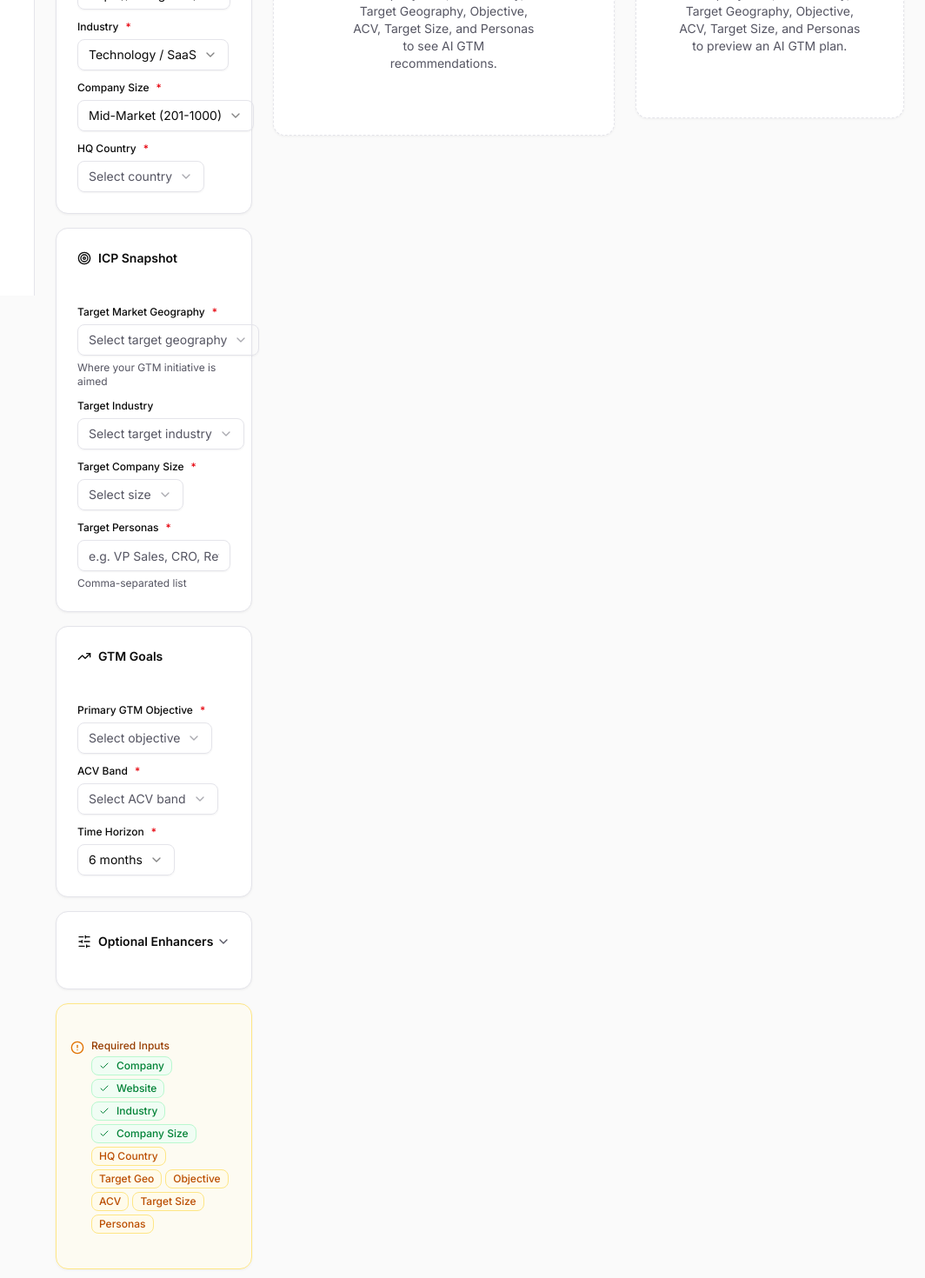
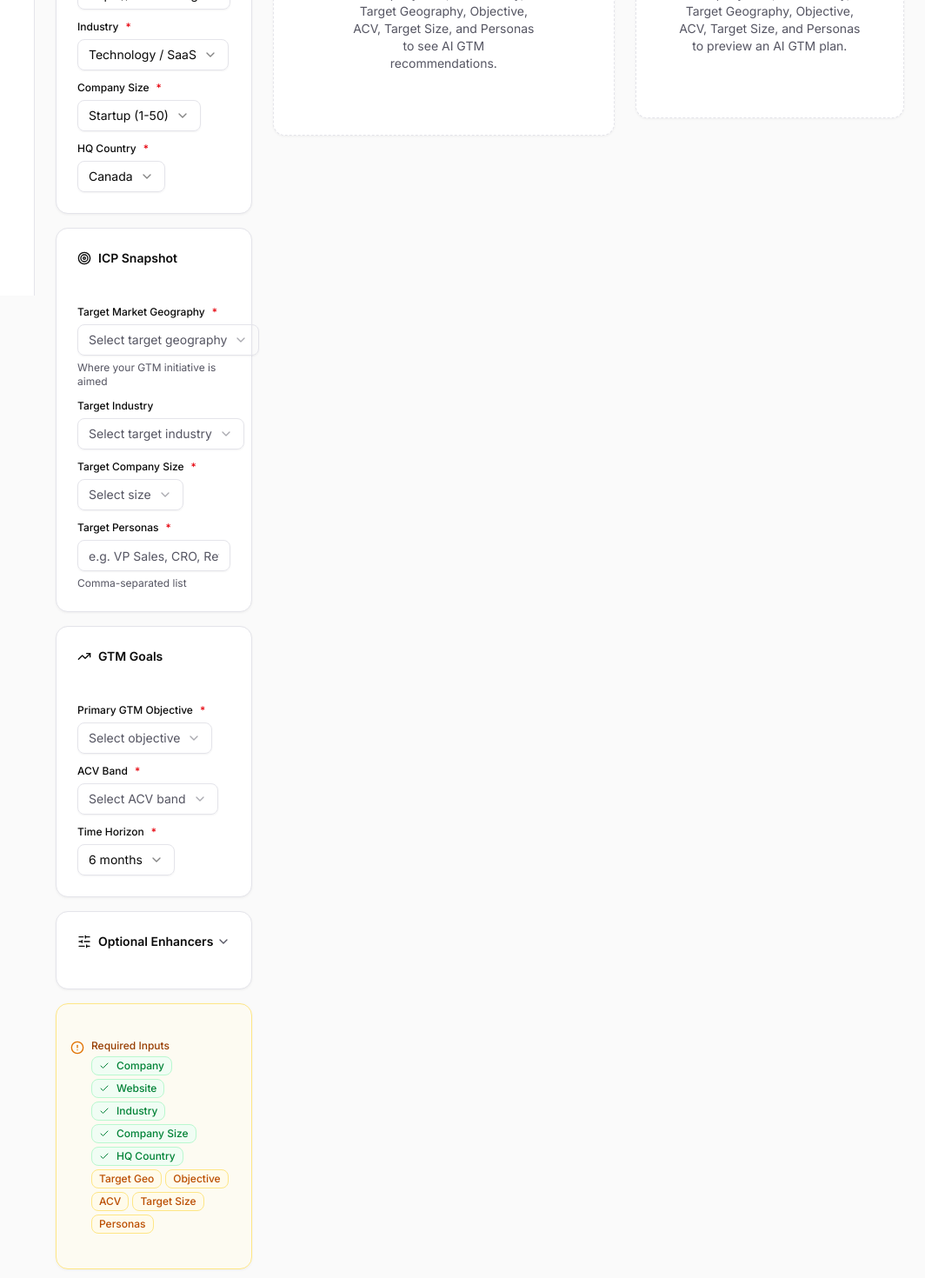
Before and after one commit to GittyRyan/v0-compass-revamp, a Next.js app: page /compass in a window 1280 px wide. Shown: the part 460-1930 px from the top of the page at 87% size, without its empty margins (216-1280 px from the left). Built offline with nearby package versions, Linux system fonts and the light colour scheme.

Commit message:
fix: update GTM selector defaults and fix JSX tag
Align GTMSelectorTab defaults and fix JSX closing tag.

#VERCEL_SKIP

Co-authored-by: Ryan Arian <46013983+GittyRyan@users.noreply.github.com>

```diff
--- a/components/compass/tabs/gtm-selector-tab.tsx
+++ b/components/compass/tabs/gtm-selector-tab.tsx
@@ -303,7 +303,10 @@ const DEFAULT_TENANT_ID = "default_tenant"
 
 const MOCK_COMPANY_PROFILE = {
   companyName: "OmniGTM.ai",
-  companyUrl: "https://omnigtm.ai/",
+  companyUrl: "https://www.omnigtm.ai",
+  hqCountry: "ca",
+  companySize: "startup",
+  industry: "saas-tech", // Added industry to MOCK_COMPANY_PROFILE
 }
 
 const COUNTRY_OPTIONS = [
@@ -335,7 +338,7 @@ const TARGET_MARKET_GEOGRAPHY_OPTIONS = [
 ]
 
 // Define FlowType
-type FlowType = "gtm-insight" | "gtm-strategy"
+type FlowType = "gtm-insight" | "market-report" // Updated FlowType to match app-level type
 
 interface GTMSelectorTabProps {
   onActivePlanChange?: (plan: GtmPlan | null) => void
@@ -352,9 +355,11 @@ export function GTMSelectorTab({ onActivePlanChange, flowType = "gtm-insight" }:
   )
 
   // Company Profile
-  const [companySize, setCompanySize] = useState("mid-market")
-  const [hqCountry, setHqCountry] = useState("")
-  const [industry, setIndustry] = useState("saas-tech")
+  const [companySize, setCompanySize] = useState(() =>
+    flowType === "gtm-insight" ? MOCK_COMPANY_PROFILE.companySize : "",
+  )
+  const [hqCountry, setHqCountry] = useState(() => (flowType === "gtm-insight" ? MOCK_COMPANY_PROFILE.hqCountry : ""))
+  const [industry, setIndustry] = useState(() => (flowType === "gtm-insight" ? MOCK_COMPANY_PROFILE.industry : ""))
 
   const [targetMarketGeography, setTargetMarketGeography] = useState("")
 
@@ -402,11 +407,30 @@ export function GTMSelectorTab({ onActivePlanChange, flowType = "gtm-insight" }:
     if (flowType === "gtm-insight") {
       setCompanyName(MOCK_COMPANY_PROFILE.companyName)
       setCompanyUrl(MOCK_COMPANY_PROFILE.companyUrl)
+      // Set companySize and industry if they are not already set from initial state
+      if (!companySize) setCompanySize(MOCK_COMPANY_PROFILE.companySize)
+      if (!industry) setIndustry(MOCK_COMPANY_PROFILE.industry)
     } else {
       setCompanyName("")
       setCompanyUrl("")
+      // Reset companySize and industry for non-GTM-insight flows
+      setCompanySize("")
+      setIndustry("")
+      setHqCountry("")
+      setTargetMarketGeography("")
+      setTargetIndustry("")
+      setTargetCompanySize("")
+      setTargetPersonas("")
+      setPrimaryObjective("")
+      setTimeHorizon("6")
+      setAcvBand("")
+      setPrimaryOffering("")
+      setTargetBuyerStage("")
+      setBrandVoice("")
+      setSelectedMotion(null)
+      setShowWhyExpanded({})
     }
-  }, [flowType])
+  }, [flowType, companySize, industry]) // Added dependencies
 
   useEffect(() => {
     let lib = loadPlanLibrary(DEFAULT_TENANT_ID)
```
